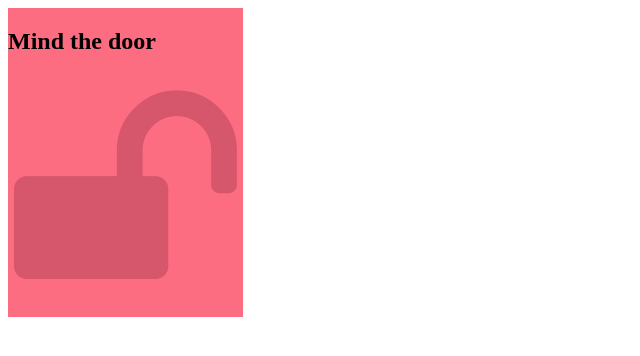
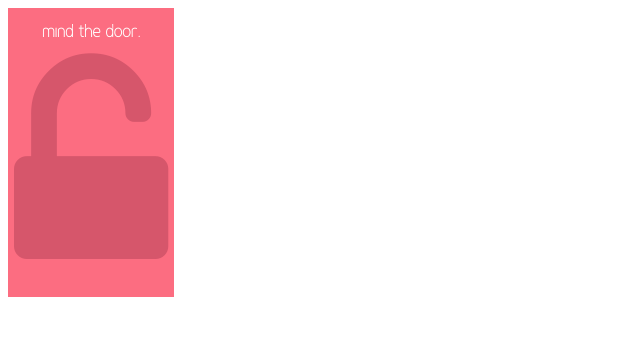
Before and after one commit to nmoya/mind-the-door, a plain HTML site: page index.html in a window 1280 px wide. Shown: the whole page, without its empty margins (0-640 px from the left). Drawn offline with Linux system fonts and the light colour scheme.

Commit message:
icons both screen, colors, text

```diff
--- a/css/style.css
+++ b/css/style.css
@@ -1,5 +1,31 @@
+@font-face {
+    font-family: 'geniusthin';
+    src: url('../fonts/genius-100-thin-webfont.eot');
+    src: url('../fonts/genius-100-thin-webfont.eot?#iefix') format('embedded-opentype'),
+         url('../fonts/genius-100-thin-webfont.woff') format('woff'),
+         url('../fonts/genius-100-thin-webfont.ttf') format('truetype'),
+         url('../fonts/genius-100-thin-webfont.svg#geniusthin') format('svg');
+    font-weight: normal;
+    font-style: normal;
+
+}
+
+
 body{
 	background-color:
+}
+
+button{
+	border: 0;
+	outline: 0;
+	background: none;
+}
+
+h1{
+	font-family: 'geniusthin';
+	font-size: 1em;
+	color: #fff;
+	text-align: center;
 }
 
 #main-screen{
@@ -10,6 +36,7 @@ body{
 
 #door-locked-screen{
 	position: fixed;
+	background-color: #69c9c7;
 }
 
 .hidden{
@@ -23,8 +50,7 @@ body{
 	color: #d6566b;
 }
 
-button{
-	border: 0;
-	outline: 0;
-	background: none;
+.icon-lock-close{
+	font-size: 18em;
+	color: #4ca5a0;
 }
--- a/index.html
+++ b/index.html
@@ -12,16 +12,16 @@
 
 		<section role="region" id="main-screen">
 			<header>
-				<h1>Mind the door</h1>
+				<h1>mind the door.</h1>
 
-				<button id="btn-lock-door"><i class="fa fa-unlock icon-lock-open"></i></button>
+				<button id="btn-lock-door"><i class="fa fa-unlock-alt icon-lock-open"></i></button>
 			</header>
 		</section>
 
 		<section role="region" id="door-locked-screen">
 			<header>
-				<h1>Your door is locked.</h1>
-				<button id="btn-come-back-home">I'm back!</button>
+				<h1>don't mind the door.</h1>
+				<button id="btn-come-back-home"><i class="fa fa-lock icon-lock-close"></i></button>
 			</header>
 		</section>
 
```
Also changed, not shown: fonts/genius-100-thin-webfont.ttf (added), fonts/genius-100-thin-webfont.woff (added), 2 other files.
